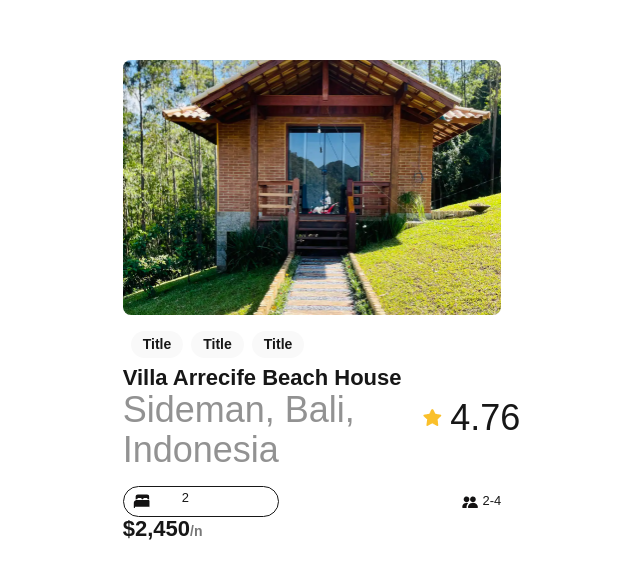
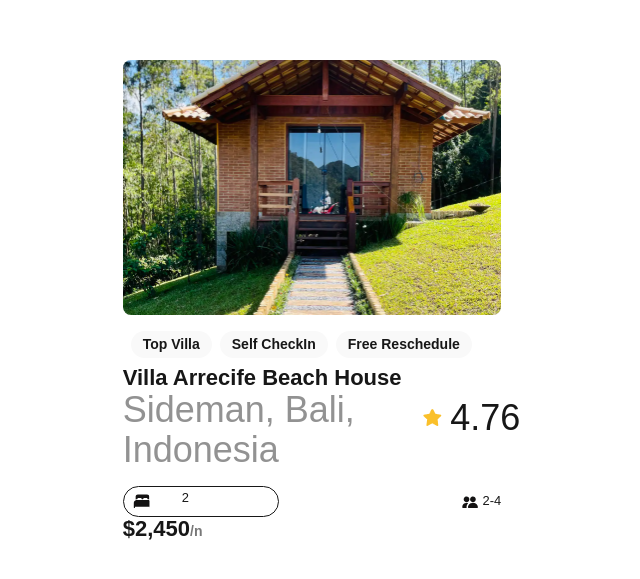
Before and after one commit to shyaka-ndamukunda/alx-project-0x00-setup, a Next.js app in the folder alx-project-0x00/: page /landing in a window 1280 px wide. Shown: the part 129-708 px from the top of the page, without its empty margins (328-968 px from the left). Built offline with nearby package versions, Linux system fonts and the light colour scheme.

Commit message:
feat: make Pill component dynamic with props and types

```diff
--- a/alx-project-0x00/components/Pill.tsx
+++ b/alx-project-0x00/components/Pill.tsx
@@ -1,7 +1,10 @@
-const Pill: React.FC = () => {
+import { PillProps } from "@/interfaces";
+import React from "react";
+
+const Pill: React.FC<PillProps> = ({ title }) => {
   return (
     <div className=" flex justify-center  items-center bg-[#F9F9F9] px-3 w-auto h-[27px] rounded-full">
-      <p className=" text-sm ">Title</p>
+      <p className=" text-sm ">{title}</p>
     </div>
   )
 }
--- a/alx-project-0x00/interfaces/index.ts
+++ b/alx-project-0x00/interfaces/index.ts
@@ -0,0 +1,3 @@
+export interface PillProps {
+  title: string
+}
```
